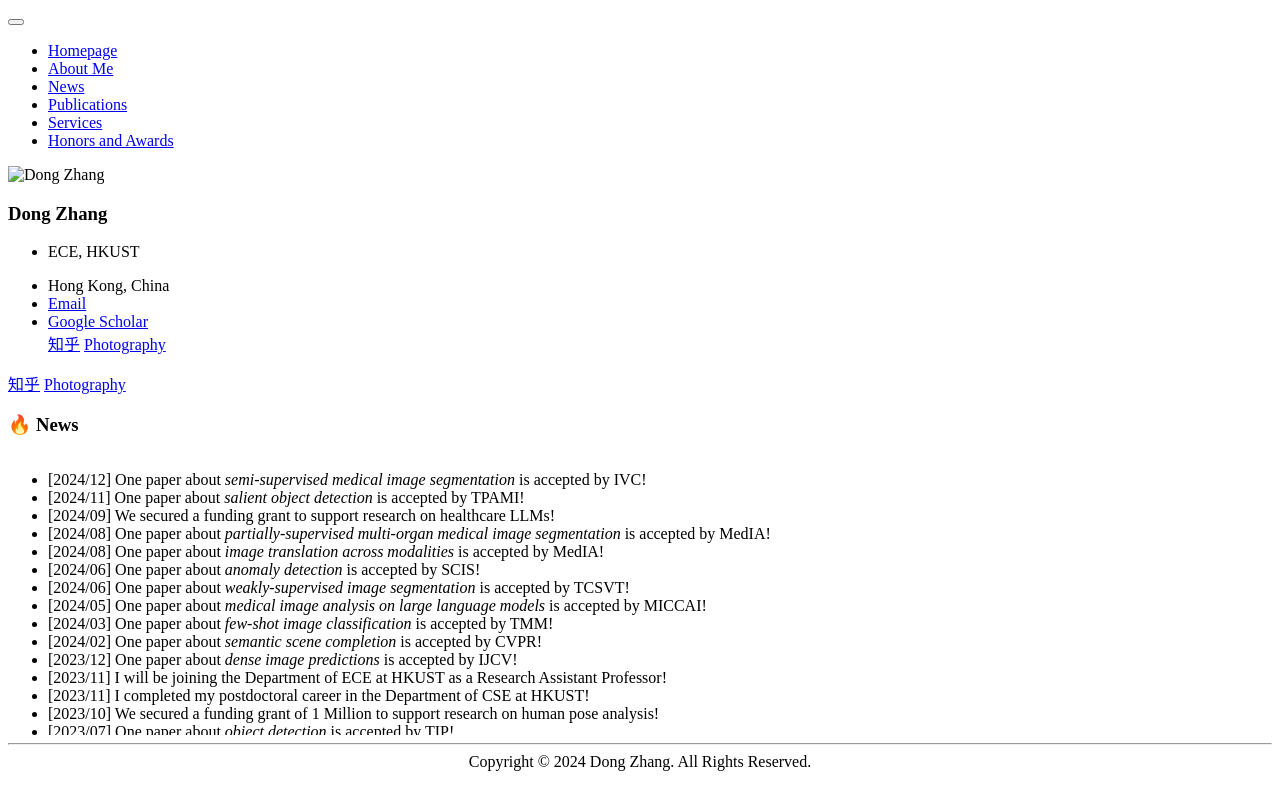
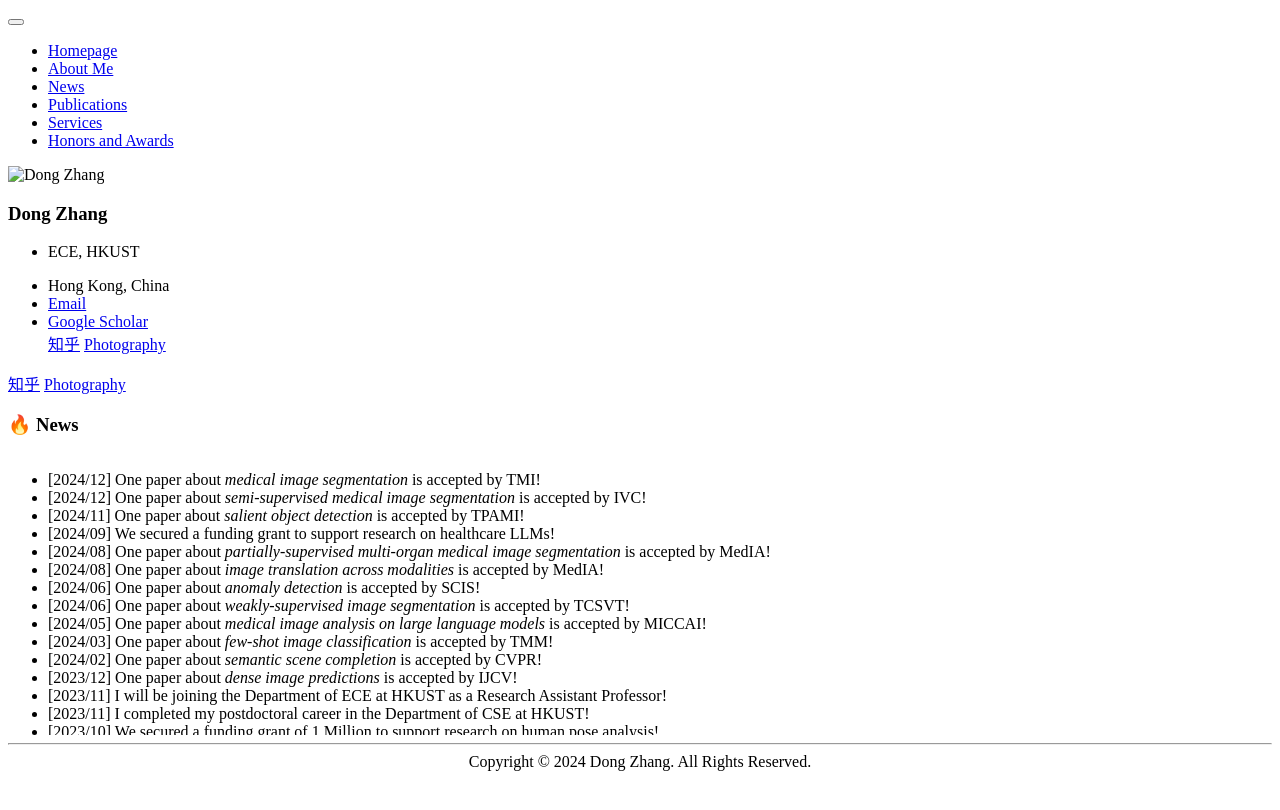
Before and after one commit to ZHANGDONG-NJUST/zhangdong-njust.github.io, a Jekyll site: the page built from _pages/includes/1_news.md, in a window 1280 px wide. Shown: the top 810 px of the page. Built offline with Jekyll 4.4.1, drawn with Linux system fonts in a browser that asks for light colours; our own code applies the rules of GitHub Pages for plain Markdown files.

Commit message:
update
update

```diff
--- a/_pages/includes/1_news.md
+++ b/_pages/includes/1_news.md
@@ -8,6 +8,10 @@
             <span class="news-date">[2024/08]</span>
             <span class="news-content"></span>
         </li> -->
+        <li class="news-item">
+            <span class="news-date">[2024/12]</span>
+            <span class="news-content">One paper about <span style="font-style: italic;">medical image segmentation</span> is accepted by TMI!</span>
+        </li>
         <li class="news-item">
             <span class="news-date">[2024/12]</span>
             <span class="news-content">One paper about <span style="font-style: italic;">semi-supervised medical image segmentation</span> is accepted by IVC!</span>
```
Also changed, not shown: _pages/includes/2_publication.md (+0 -1 lines).
